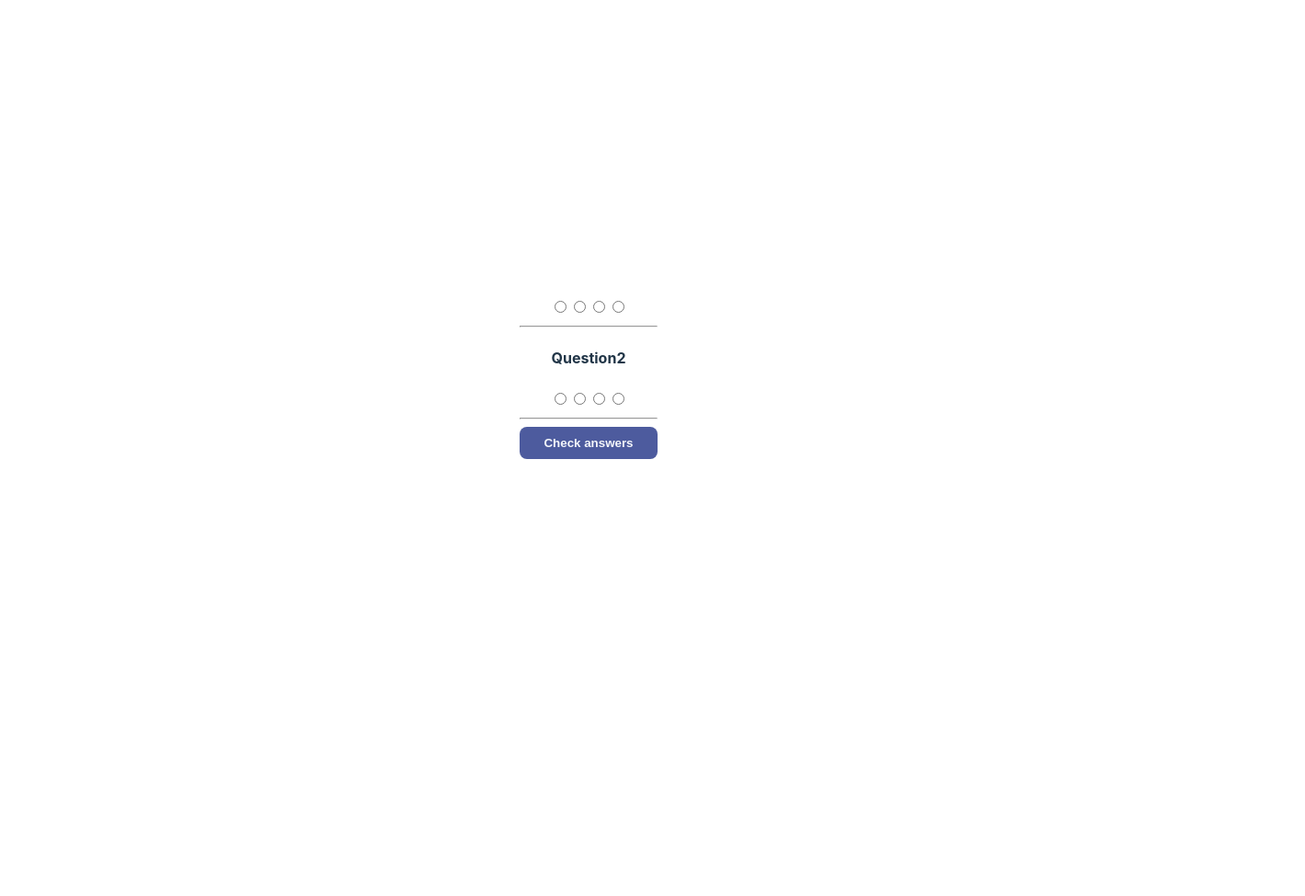
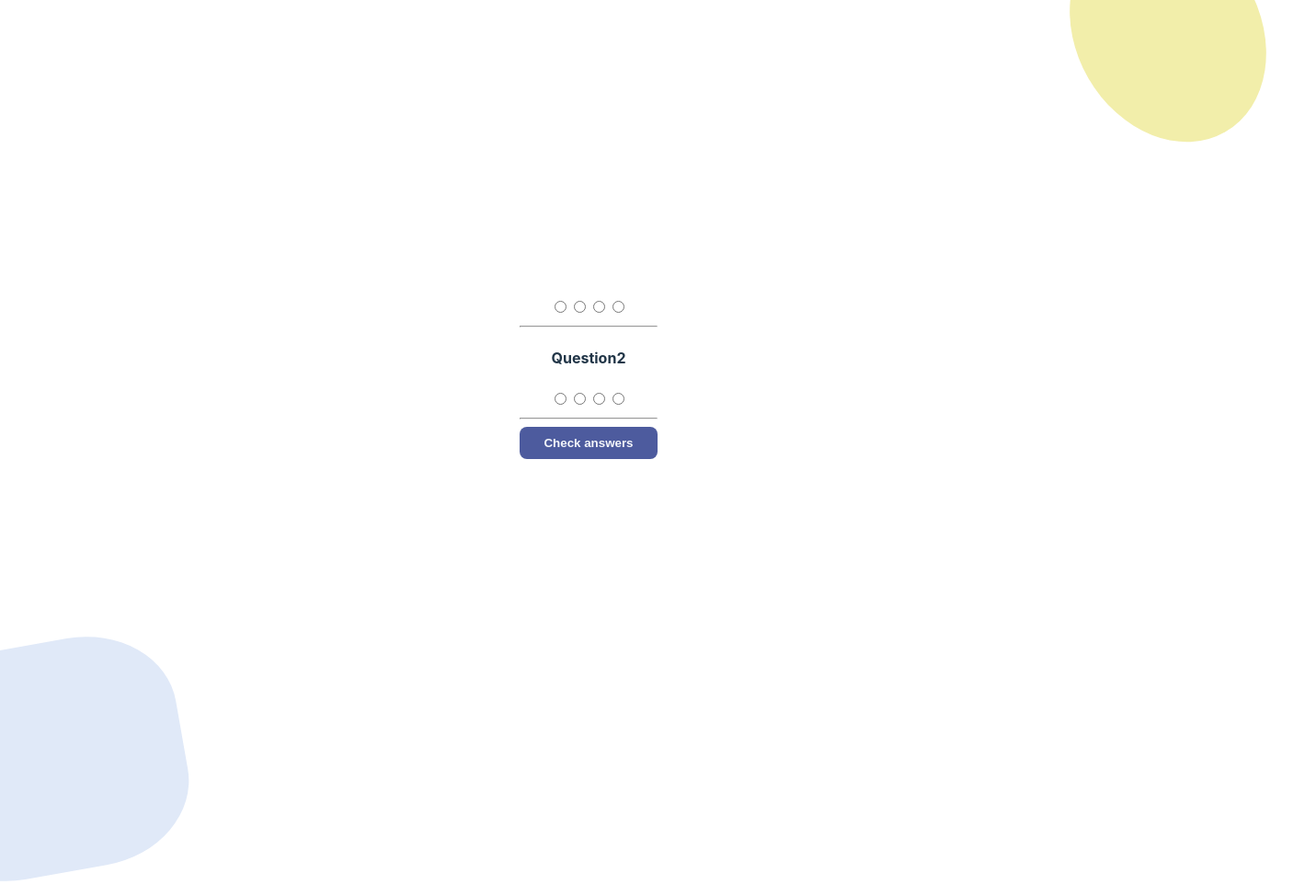
Before and after one commit to Amosin02/quizzical, a React (Vite) app: page /question in a window 1280 px wide. Shown: the whole page at 92% size, 1419 px wide, since content can reach past the window. Before the commit the page ends 800 px from the top, so only its background shows below. Built offline with nearby package versions, Linux system fonts and the light colour scheme.

Commit message:
design on pages added

```diff
--- a/src/App.jsx
+++ b/src/App.jsx
@@ -3,6 +3,7 @@ import './App.css';
 import AnswerPage from './components/AnswerPage';
 import QuestionPage from './components/QuestionPage';
 import he from 'he';
+import BackdropDesign from './components/BackdropDesign';
 
 function App() {
   const [questionData, setQuestionData] = useState(null);
@@ -27,6 +28,7 @@ function App() {
 
   return (
     <main className="intro-page">
+      <BackdropDesign />
       <h1>Quizzical</h1>
       <a href={`/question`}>
         <button className="intro-btn">Start quiz</button>
--- a/src/components/AnswerPage.jsx
+++ b/src/components/AnswerPage.jsx
@@ -1,6 +1,9 @@
+import BackdropDesign from './BackdropDesign';
+
 export default function AnswerPage() {
   return (
     <main>
+      <BackdropDesign />
       <h4>Question</h4>
       <p>Right answer</p>
       <p>wrong answer</p>
--- /dev/null
+++ b/src/components/BackdropDesign.jsx
@@ -0,0 +1,8 @@
+export default function BackdropDesign() {
+  return (
+    <div>
+      <div className="oval1"></div>
+      <div className="oval2"></div>
+    </div>
+  );
+}
--- a/src/components/QuestionPage.jsx
+++ b/src/components/QuestionPage.jsx
@@ -1,6 +1,9 @@
+import BackdropDesign from './BackdropDesign';
+
 export default function QuestionPage(props) {
   return (
     <>
+      <BackdropDesign />
       <h4>{props.question}</h4>
       <input type="radio" name="q1" id="q1choice1" />
       <input type="radio" name="q1" id="q1choice1" />
--- a/src/index.css
+++ b/src/index.css
@@ -34,15 +34,6 @@ h1 {
 }
 
 button {
-  /* border-radius: 8px;
-  border: 1px solid transparent;
-  padding: 0.6em 1.2em;
-  font-size: 1em;
-  font-weight: 500;
-  font-family: inherit;
-  background-color: #4d5b9e;
-  cursor: pointer;
-  transition: border-color 0.25s; */
   width: 150px;
   height: 35px;
   border-radius: 8px;
@@ -51,6 +42,28 @@ button {
   color: #f5f7fb;
   font-weight: 1000;
   cursor: pointer;
+}
+
+.oval1 {
+  height: 250px;
+  width: 200px;
+  background-color: #f2eeaa;
+  border-radius: 50%;
+  transform: rotate(150deg);
+  position: absolute;
+  top: -90px;
+  right: -90px;
+}
+
+.oval2 {
+  height: 250px;
+  width: 300px;
+  background-color: #e0e9f8;
+  border-radius: 35%;
+  transform: rotate(170deg);
+  position: absolute;
+  left: -100px;
+  bottom: -150px;
 }
 
 button:hover {
```
